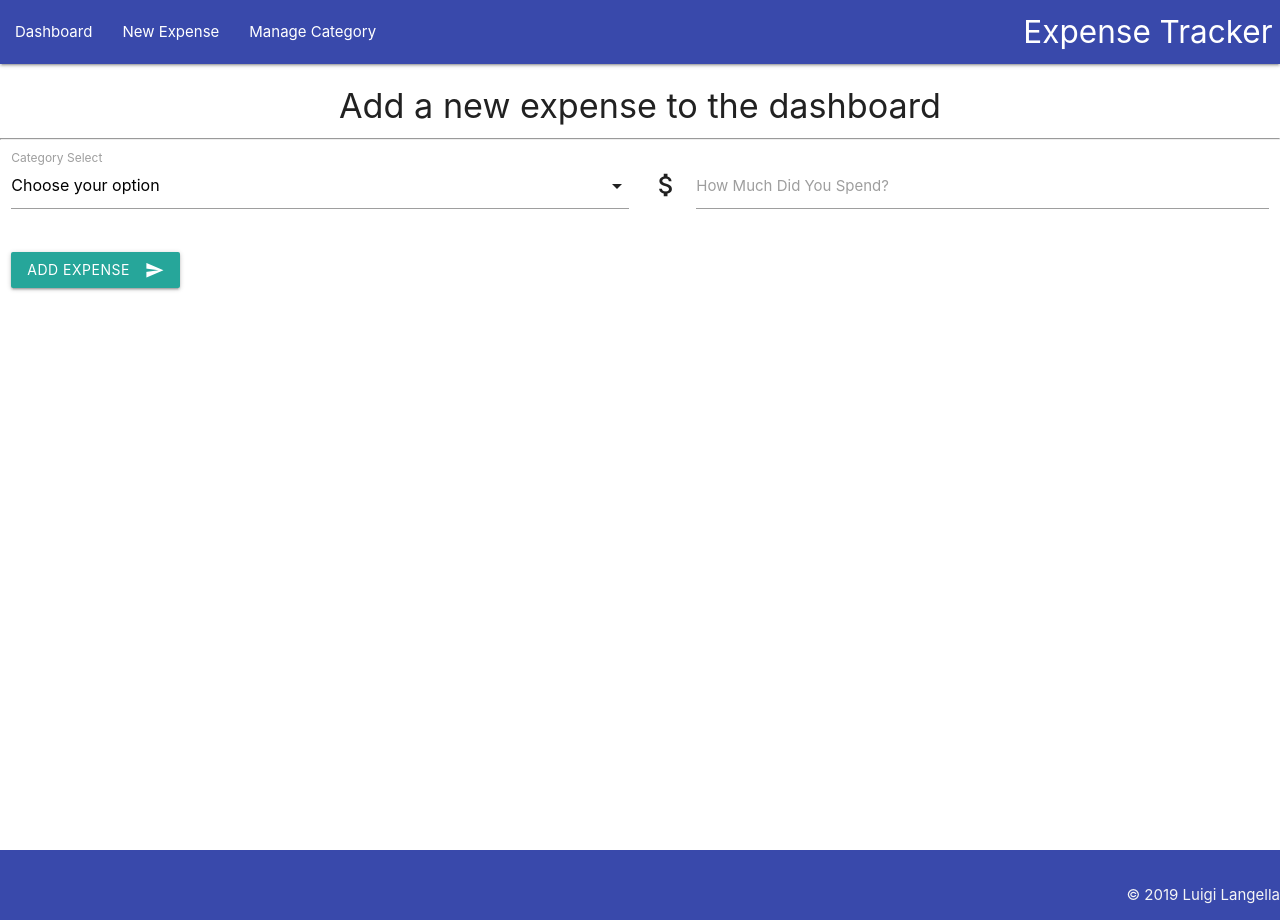
After one commit to luigilangella/milestone-project-3, a Flask app: page /addExpense in a window 1280 px wide. The commit adds this page. Run offline with Flask 2, Linux system fonts and the light colour scheme; data that the repository does not hold is empty; parts of the project's set-up code (start-up, migrations or seed data) failed here and were passed over; some libraries are stand-ins or nearby versions.

Commit message:
added the addExpense functionality

```diff
--- a/app.py
+++ b/app.py
@@ -24,6 +24,22 @@ def dashboard():
     all_categories = mongo.db.categories.find()
     return render_template('dashboard.html',  categories=all_categories)
 
+@app.route('/addExpense')
+def addExpense():
+    all_categories = mongo.db.categories.find()
+    return render_template('addExpense.html', categories=all_categories)
+
+@app.route('/insertExpense', methods=['POST'])
+def insertExpense():
+    result = request.form.to_dict()
+    print(result)
+    mongo.db.categories.update_one(result, {'$in': 'category_name'})
+    return redirect(url_for('dashboard'))
+
+@app.route('/addCategory')
+def addCategory():
+    return render_template('addCategory.html')
+
 if __name__ == '__main__':
     app.run(host=os.environ.get('IP'),
             port=(os.environ.get('PORT')),
--- a/static/data.json
+++ b/static/data.json
@@ -1 +1 @@
-[{"_id": {"$oid": "5d501a5a1c9d440000042744"}, "category_name": "Mortgage_Rent", "value": 565.0}, {"_id": {"$oid": "5d501c461c9d440000042749"}, "category_name": "Home_Insurance", "value": 45.0}, {"_id": {"$oid": "5d501c7e1c9d44000004274a"}, "category_name": "Electricity", "value": 85.0}, {"_id": {"$oid": "5d501caf1c9d44000004274b"}, "category_name": "Gas", "value": 65.0}, {"_id": {"$oid": "5d501cc41c9d44000004274c"}, "category_name": "Water_Sewer", "value": 55.0}, {"_id": {"$oid": "5d501cff1c9d44000004274d"}, "category_name": "Phone_Internet", "value": 15.0}, {"_id": {"$oid": "5d501d971c9d44000004274e"}, "category_name": "TV_Satellite", "value": 25.0}, {"_id": {"$oid": "5d501db21c9d44000004274f"}, "category_name": "Grocery", "value": 350.0}]
+[{"_id": {"$oid": "5d501a5a1c9d440000042744"}, "category_name": "Mortgage_Rent", "value": 675.0}, {"_id": {"$oid": "5d501c461c9d440000042749"}, "category_name": "Home_Insurance", "value": 45.0}, {"_id": {"$oid": "5d501c7e1c9d44000004274a"}, "category_name": "Electricity", "value": 85.0}, {"_id": {"$oid": "5d501caf1c9d44000004274b"}, "category_name": "Gas", "value": 65.0}, {"_id": {"$oid": "5d501cc41c9d44000004274c"}, "category_name": "Water_Sewer", "value": 55.0}, {"_id": {"$oid": "5d501cff1c9d44000004274d"}, "category_name": "Phone_Internet", "value": 15.0}, {"_id": {"$oid": "5d501d971c9d44000004274e"}, "category_name": "TV_Satellite", "value": 25.0}, {"_id": {"$oid": "5d501db21c9d44000004274f"}, "category_name": "Grocery", "value": 350.0}]
--- /dev/null
+++ b/templates/addCategory.html
@@ -0,0 +1 @@
+{% extends 'base.html' %} {% block content %} {% endblock %}
--- /dev/null
+++ b/templates/addExpense.html
@@ -0,0 +1,30 @@
+{% extends 'base.html' %} {% block content %}
+<div class="row">
+    <div>
+        <h4 class="center-align">Add a new expense to the dashboard</h4>
+    </div>
+    <hr>
+    <form action="{{ url_for('insertExpense')}}" method="POST" class="col s12">
+        <div class="row">
+            <div class="input-field col s6">
+                <select id="category" name="category_name">
+                    <option value="" disabled selected>Choose your option</option>
+                    {% for category in categories %}
+                    <option value="{{ category.category_name }}">{{ category.category_name }}</option>
+                    {% endfor %}
+                </select>
+                <label>Category Select</label>
+            </div>
+
+            <div class="input-field col s6">
+                <i class="material-icons prefix">attach_money</i>
+                <input id="value" type='number' name="value" class="validate">
+                <label for="icon_telephone">How Much Did You Spend?</label>
+            </div>
+        </div>
+        <button class="btn waves-effect waves-light" type="submit">Add Expense
+            <i class="material-icons right">send</i>
+        </button>
+    </form>
+</div>
+{% endblock %}
--- a/templates/base.html
+++ b/templates/base.html
@@ -29,9 +29,9 @@
                 <a href="#" class="brand-logo right">Expense Tracker</a>
                 <a href="#" data-target="mobile-demo" class="sidenav-trigger"><i class="material-icons">menu</i></a>
                 <ul id="nav-mobile" class="left hide-on-med-and-down">
-                    <li><a href="sass.html">Dashboard</a></li>
-                    <li><a href="badges.html">New Expense</a></li>
-                    <li><a href="collapsible.html">Manage Category</a></li>
+                    <li><a href="{{url_for('dashboard')}}">Dashboard</a></li>
+                    <li><a href="{{url_for('addExpense')}}">New Expense</a></li>
+                    <li><a href="{{url_for('addCategory')}}">Manage Category</a></li>
                 </ul>
             </div>
         </nav>
@@ -63,7 +63,10 @@
 
     <script type='text/javascript'>
         $(document).ready(function() {
-            $('.sidenav').sidenav();
+            $('.sidenav').sidenav()
+            $('.collapsible').collapsible()
+            $('select').formSelect()
+            $('.dropdown-trigger').dropdown();
         });
     </script>
 </body>
```
